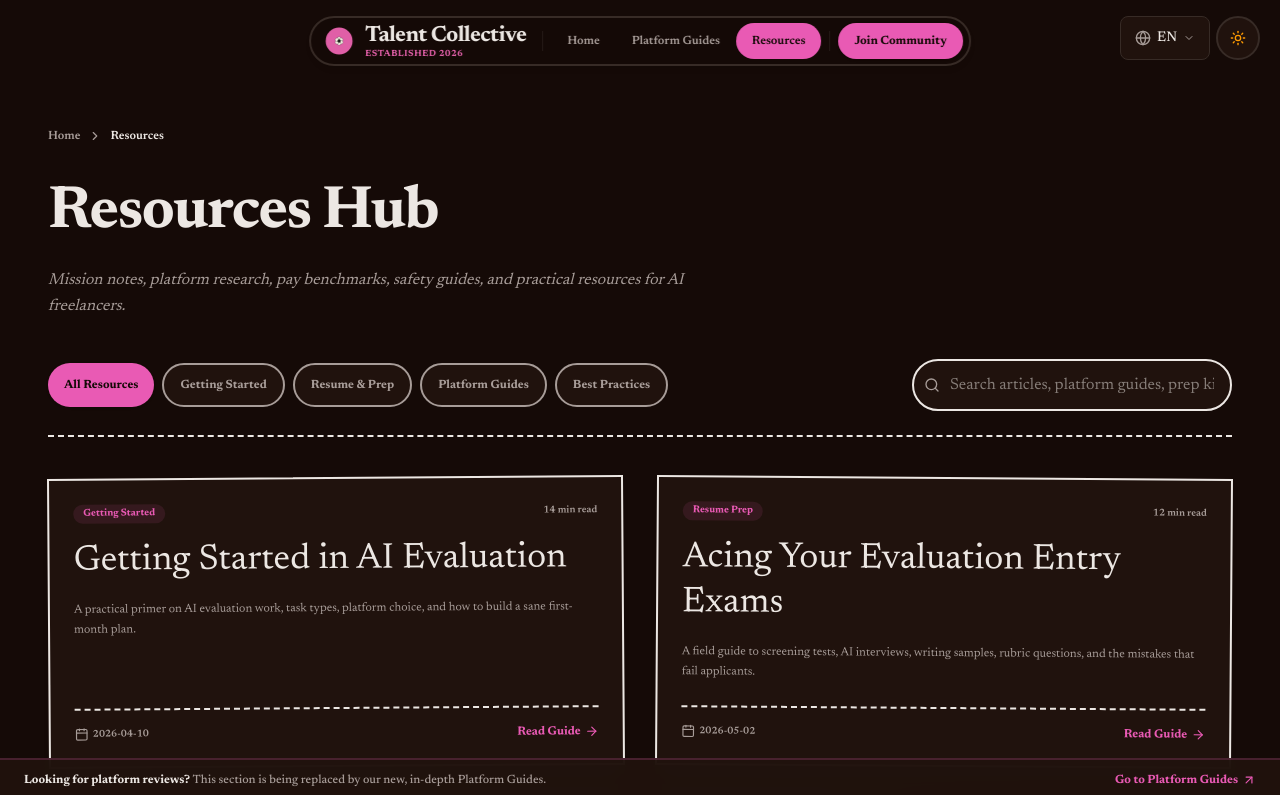
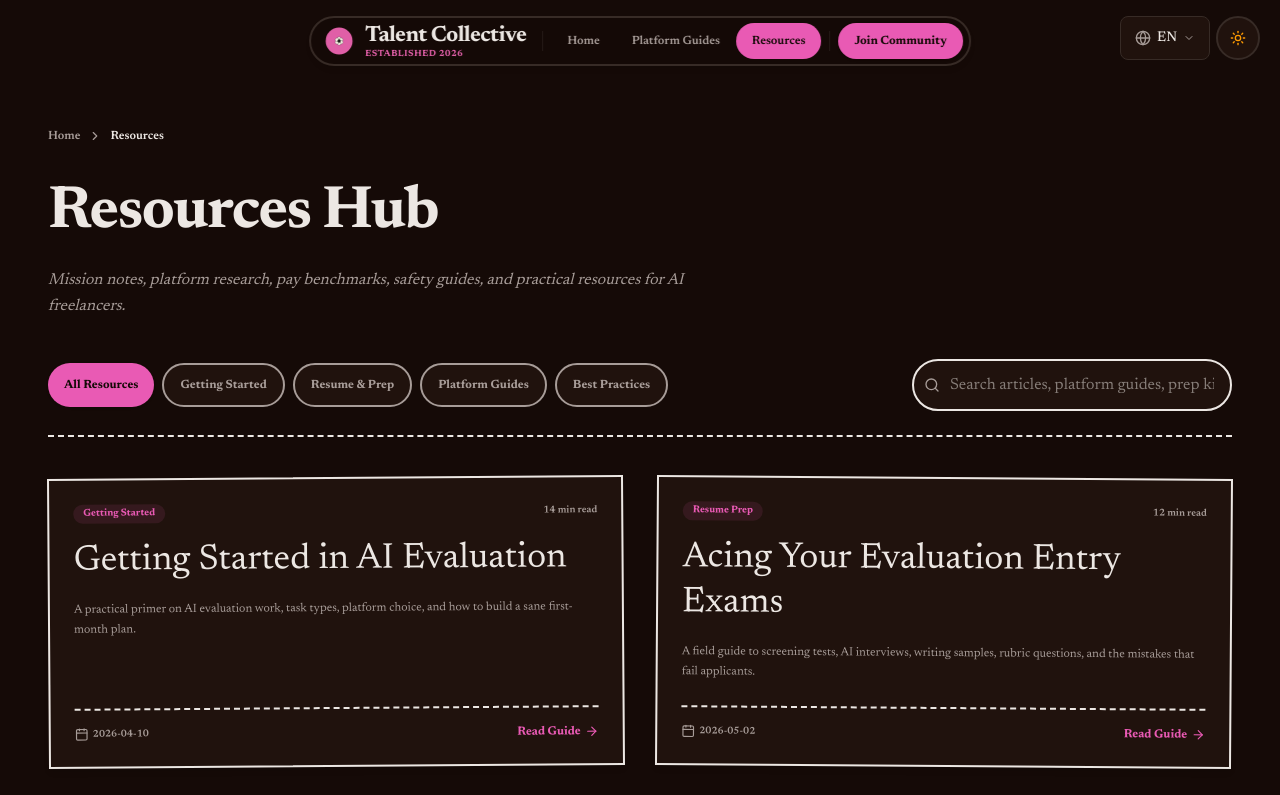
Before and after one commit to AR-works/evaluators-guild, a Next.js app: page /resources in a window 1280 px wide. Shown: the top 795 px of the page. Built offline with nearby package versions, Linux system fonts and the light colour scheme.

Commit message:
Remove the 'being replaced' bar from the resources page
Co-Authored-By: Claude Opus 5.5 <noreply@anthropic.com>

```diff
--- a/src/app/resources/page.tsx
+++ b/src/app/resources/page.tsx
@@ -1,6 +1,6 @@
 import type { Metadata } from 'next';
 import Link from 'next/link';
-import { ArrowUpRight, ChevronRight } from 'lucide-react';
+import { ChevronRight } from 'lucide-react';
 import { initialResources } from '@/data/initialData';
 import ResourceArticle from '@/components/ResourceArticle';
 import ResourcesHubClient from '@/components/ResourcesHubClient';
@@ -81,23 +81,6 @@ export default async function ResourcesPage({ searchParams }: ResourcesPageProps
 
   return (
     <>
-      {/* Migration notice — sticky bottom bar */}
-      <div className="fixed bottom-0 left-0 right-0 z-40 border-t-2 border-primary/20 bg-card/95 backdrop-blur-md py-3 px-6 shadow-lg animate-slide-up">
-        <div className="max-w-7xl mx-auto flex flex-col sm:flex-row items-start sm:items-center justify-between gap-2 text-xs font-body">
-          <p className="text-muted-foreground font-medium">
-            <strong className="text-foreground font-bold">Looking for platform reviews?</strong>{' '}
-            This section is being replaced by our new, in-depth Platform Guides.
-          </p>
-          <Link
-            href="/platforms"
-            className="inline-flex items-center gap-1 text-primary font-bold hover:underline underline-offset-2 shrink-0"
-          >
-            Go to Platform Guides
-            <ArrowUpRight className="w-3.5 h-3.5" />
-          </Link>
-        </div>
-      </div>
-
       <div className="w-full max-w-7xl mx-auto px-6 pt-32 pb-24 sm:px-8 lg:px-12 flex-grow flex flex-col gap-8">
         <script
           type="application/ld+json"
```
